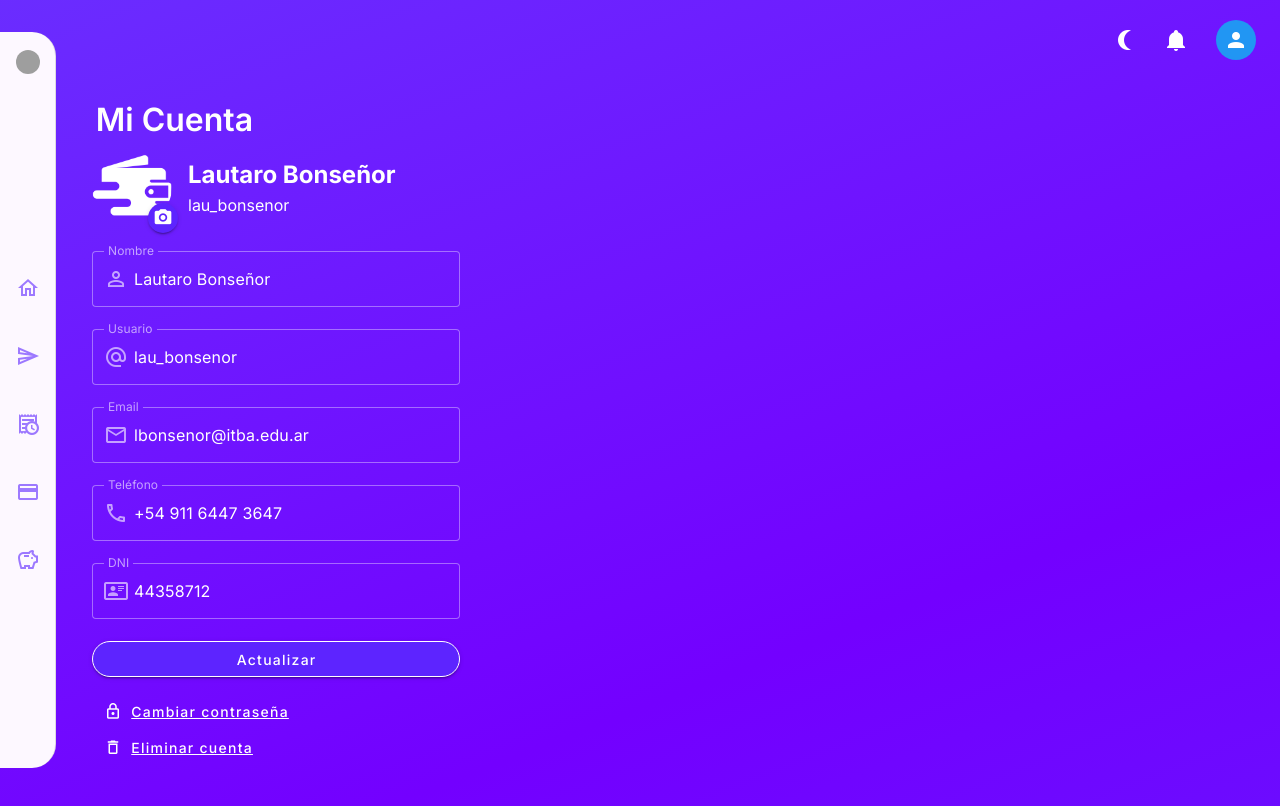
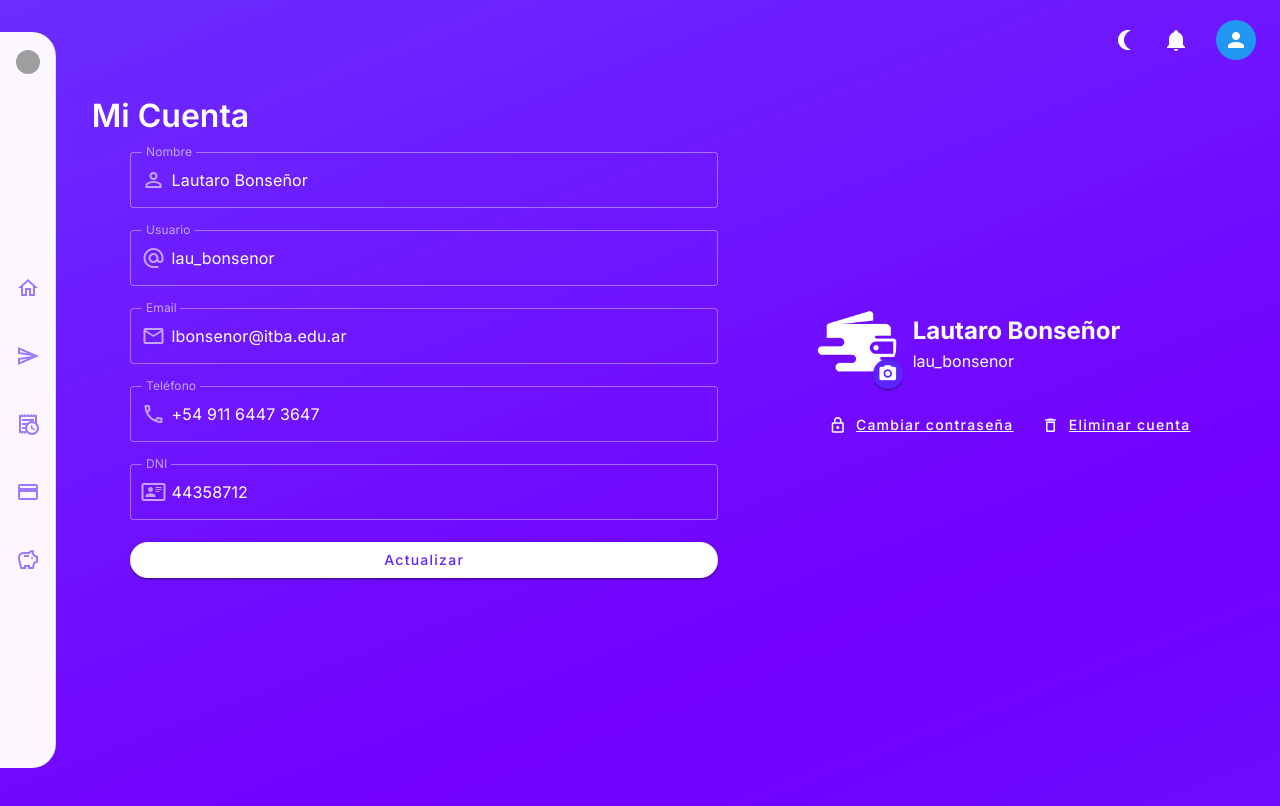
Before and after one commit to lbonsenor/Wall-Et, a Vue app: page /account in a window 1280 px wide. Shown: the top 806 px of the page. Built offline with nearby package versions, Linux system fonts and the light colour scheme; grey boxes are pictures that could not be loaded.

Commit message:
small changes to account

```diff
--- a/src/views/Account.vue
+++ b/src/views/Account.vue
@@ -1,13 +1,33 @@
 <template>
     <v-container fluid>
         <v-row justify="left">
-            <v-col cols="12" sm="8" md="6" lg="4">
+            <!-- <v-col cols="12" sm="8" md="6" lg="4"> -->
             <h1>Mi Cuenta</h1>
+            <div class="d-flex fill-width align-center justify-space-around" style="width: 100%;">
+                <v-form @submit.prevent="updateProfile" style="width: 50%;" class="mb-4">
+                    <v-text-field v-model="name" label="Nombre" prepend-inner-icon="mdi-account-outline"
+                        variant="outlined" />
 
+                    <v-text-field v-model="username" label="Usuario" prepend-inner-icon="mdi-at" variant="outlined" />
+
+                    <v-text-field v-model="email" label="Email" prepend-inner-icon="mdi-email-outline"
+                        variant="outlined" />
+
+                    <v-text-field v-model="phone" label="Teléfono" prepend-inner-icon="mdi-phone-outline"
+                        variant="outlined" />
+
+                    <v-text-field v-model="dni" label="DNI" prepend-inner-icon="mdi-card-account-details-outline"
+                        variant="outlined" />
+
+                    <v-btn color="secondary" block rounded="pill" type="submit">
+                        Actualizar
+                    </v-btn>
+                </v-form>
+                <div>
                     <div class="d-flex align-center mb-6">
                         <div class="avatar-container mr-4">
                             <v-avatar size="80">
-                            <v-img :src="avatar" alt="Profile picture"/>
+                                <v-img :src="avatar" alt="Profile picture" />
                             </v-avatar>
 
                             <v-btn icon size="30" color="primary" class="change-avatar-btn" @click="changeAvatar">
@@ -20,56 +40,21 @@
                             <p>{{ username }}</p>
                         </div>
                     </div>
-
-                <v-form @submit.prevent="updateProfile" class="mb-4">
-                    <v-text-field
-                        v-model="name"
-                        label="Nombre"
-                        prepend-inner-icon="mdi-account-outline"
-                        variant="outlined"
-                    />
-
-                    <v-text-field
-                        v-model="username"
-                        label="Usuario"
-                        prepend-inner-icon="mdi-at"
-                        variant="outlined"
-                    />
-
-                    <v-text-field
-                        v-model="email"
-                        label="Email"
-                        prepend-inner-icon="mdi-email-outline"
-                        variant="outlined"
-                    />
-
-                    <v-text-field
-                        v-model="phone"
-                        label="Teléfono"
-                        prepend-inner-icon="mdi-phone-outline"
-                        variant="outlined"
-                    />
-
-                    <v-text-field
-                        v-model="dni"
-                        label="DNI"
-                        prepend-inner-icon="mdi-card-account-details-outline"
-                        variant="outlined"
-                    />
-
-                    <v-btn color="primary" block rounded="pill" type="submit" class="white-border">
-                        Actualizar
-                    </v-btn>
-                </v-form>
-
-                <v-btn variant="text" prepend-icon="mdi-lock-outline" block class="justify-start">
+                    <div>
+                        <v-btn variant="text" prepend-icon="mdi-lock-outline" class="justify-start">
                             <span class="text-decoration-underline">Cambiar contraseña</span>
                         </v-btn>
 
-                <v-btn variant="text" prepend-icon="mdi-delete-outline" block class="justify-start">
+                        <v-btn variant="text" prepend-icon="mdi-delete-outline" class="justify-start">
                             <span class="text-decoration-underline">Eliminar cuenta</span>
                         </v-btn>
-            </v-col>
+                    </div>
+                </div>
+
+
+            </div>
+
+            <!-- </v-col> -->
         </v-row>
     </v-container>
 </template>
@@ -104,13 +89,16 @@
 .v-btn {
     text-transform: none;
 }
+
 .white-border {
     border: 1px solid white;
 }
+
 .avatar-container {
     position: relative;
     margin-right: 1rem;
 }
+
 .change-avatar-btn {
     position: absolute;
     bottom: 0;
```
Lines whose indentation alone changed are shown as unchanged.
